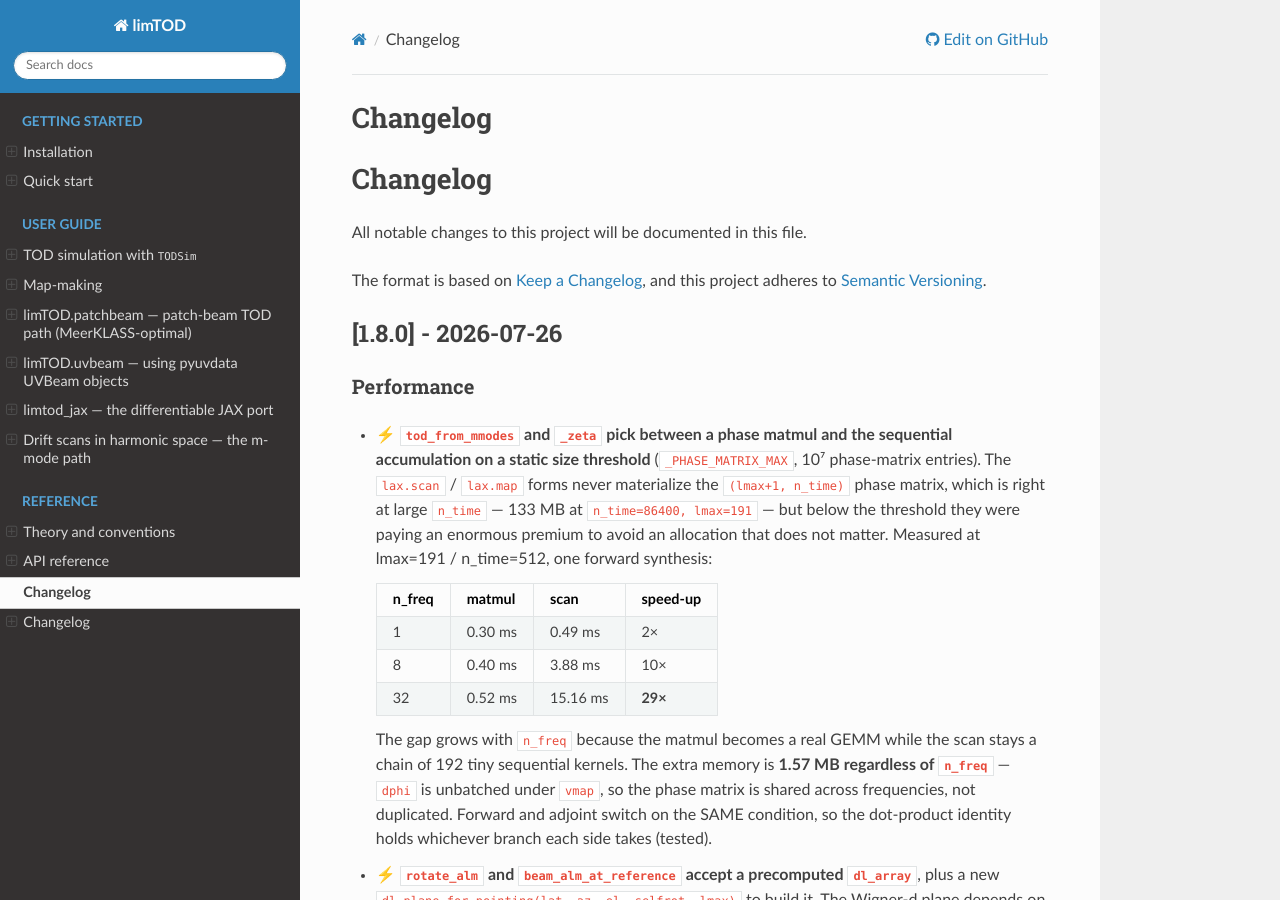
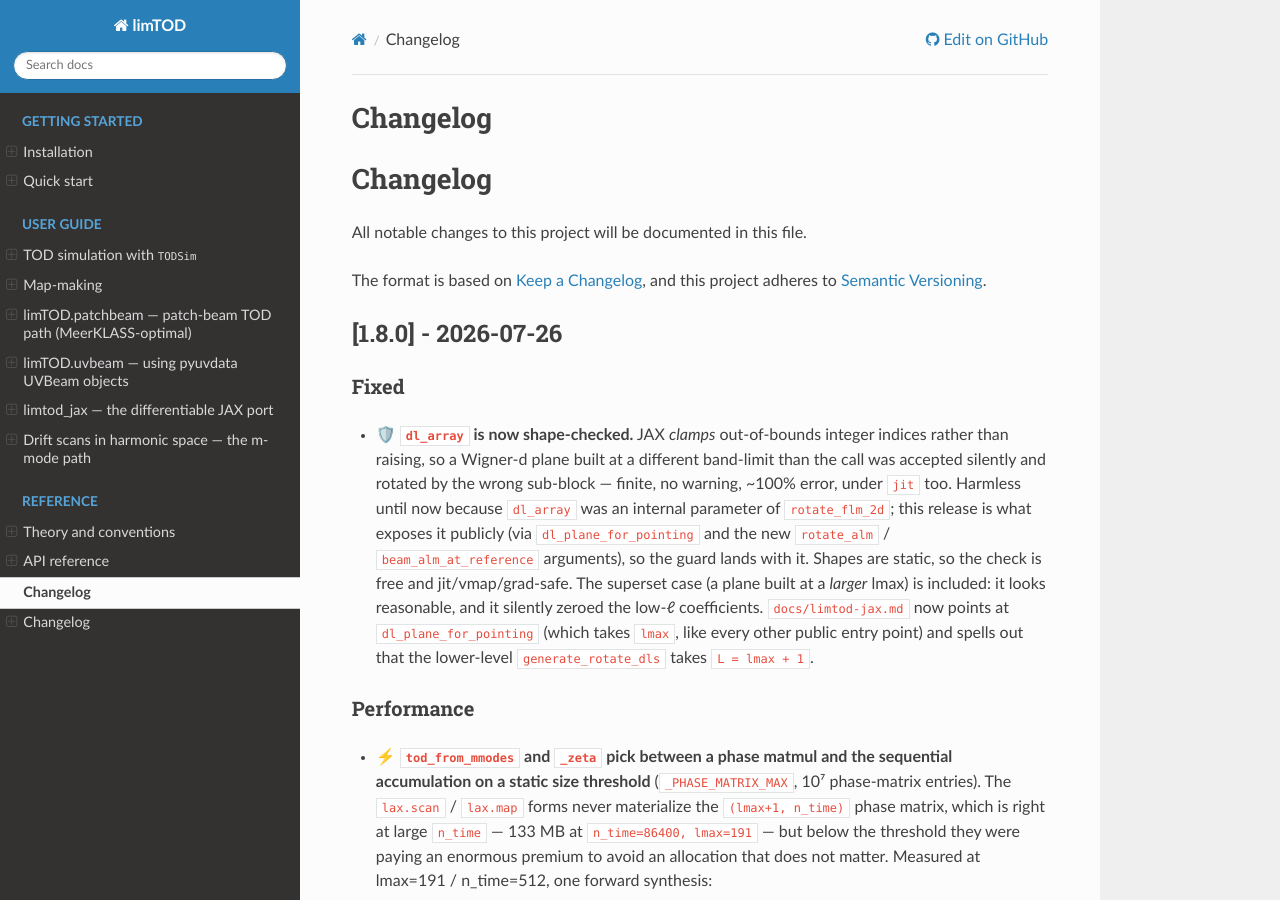
Before and after one commit to zzhang0123/limTOD, a Sphinx documentation site: the page built from docs/changelog.md, in a window 1280 px wide and 900 px high. Built offline with Sphinx 7.4.7 and the Read the Docs theme 3.1.0, drawn with Linux system fonts in a browser that asks for light colours.

Commit message:
fix: shape-check dl_array before it becomes public API
Found by the pre-release review of 6668080. JAX clamps out-of-bounds integer
indices instead of raising, so dl_array[el] and the dl_el[m+L-1][:, m+L-1]
gathers accept a plane built at the wrong band-limit and rotate by the wrong
sub-block: finite output, no warning, ~100% error, identically under jit.

Not a regression -- dl_array has been an unvalidated parameter of
rotate_flm_2d since the first Wigner commit -- but 1.8.0 is the release that
exposes it publicly, through dl_plane_for_pointing and the new rotate_alm /
beam_alm_at_reference arguments, so the guard belongs here rather than in a
1.8.1. Shapes are static, so it costs nothing and stays jit/vmap/grad-safe,
and the sanctioned pairing remains bit-exact (pinned).

The superset case is covered deliberately: a plane built at a LARGER lmax is
the one users most reasonably expect to work -- the big plane does contain
the small one, just at a different centre offset -- and it silently zeroed
the low-ell coefficients.

docs/limtod-jax.md recommended generate_rotate_dls, whose argument is
L = lmax+1 while every public entry point takes lmax; that off-by-one was the
most likely route into the silent failure. It now points at
dl_plane_for_pointing and states the relation. Also bumps the docs/conf.py
version fallback, missed by the release commit.

```diff
--- a/CHANGELOG.md
+++ b/CHANGELOG.md
@@ -6,6 +6,22 @@ The format is based on [Keep a Changelog](https://keepachangelog.com/en/1.0.0/),
 and this project adheres to [Semantic Versioning](https://semver.org/spec/v2.0.0.html).
 
 ## [1.8.0] - 2026-07-26
+
+### Fixed
+
+- 🛡️ **`dl_array` is now shape-checked.** JAX *clamps* out-of-bounds integer
+  indices rather than raising, so a Wigner-d plane built at a different
+  band-limit than the call was accepted silently and rotated by the wrong
+  sub-block — finite, no warning, ~100% error, under `jit` too. Harmless
+  until now because `dl_array` was an internal parameter of
+  `rotate_flm_2d`; this release is what exposes it publicly (via
+  `dl_plane_for_pointing` and the new `rotate_alm` / `beam_alm_at_reference`
+  arguments), so the guard lands with it. Shapes are static, so the check is
+  free and jit/vmap/grad-safe. The superset case (a plane built at a *larger*
+  lmax) is included: it looks reasonable, and it silently zeroed the low-ℓ
+  coefficients. `docs/limtod-jax.md` now points at `dl_plane_for_pointing`
+  (which takes `lmax`, like every other public entry point) and spells out
+  that the lower-level `generate_rotate_dls` takes `L = lmax + 1`.
 
 ### Performance
 
--- a/docs/conf.py
+++ b/docs/conf.py
@@ -17,7 +17,7 @@ try:
 
     release = _dist_version("limTOD")
 except Exception:  # pragma: no cover - bare checkout
-    release = "1.7.0"
+    release = "1.8.0"
 version = ".".join(release.split(".")[:2])
 
 extensions = [
```
Also changed, not shown: docs/limtod-jax.md (+8 -2 lines), 2 other files.
